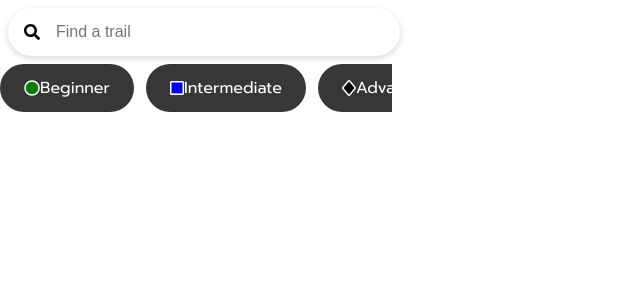
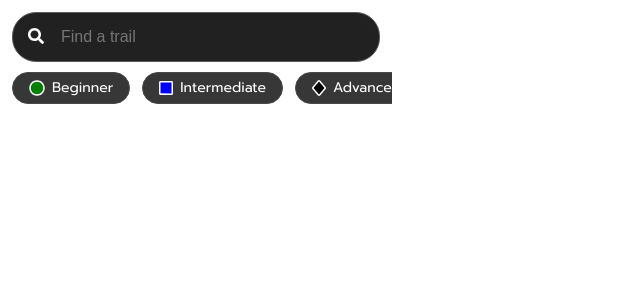
Before and after one commit to andycalder/search-component, a React (Create React App) app: page / in a window 1280 px wide. Shown: the top 300 px of the page, without its empty margins (0-640 px from the left). Built offline with nearby package versions, Linux system fonts and the light colour scheme.

Commit message:
Style with dark theme

```diff
--- a/src/components/FilterButton.tsx
+++ b/src/components/FilterButton.tsx
@@ -6,17 +6,23 @@ const Button = styled.button`
   display: flex;
   align-items: center;
   flex: 0 0 auto;
-  font-size: 100%;
-  line-height: 48px;
   font-family: inherit;
   border: 0;
-  padding: 0 24px 0 24px;
-  margin-right: 12px;
+  padding: 0 16px 0 16px;
+  margin: 12px;
+  margin-right: 0;
   width: fit-content;
-  height: 48px;
-	border-radius: 24px;
+  height: 32px;
+  border: 1px solid rgb(72, 72, 72);
+	border-radius: 16px;
   background-color: rgb(55,55,55);
+`;
+
+const ButtonText = styled.div`
   color: white;
+  font-size: 1.4rem;
+  line-height: 32px;
+  margin-left: 7px;
 `;
 
 interface FilterButtonProps {
@@ -29,7 +35,7 @@ const FilterButton = (props: FilterButtonProps) => {
   return (
     <Button onClick={() => props.onClick()}>
       <DifficultyIcon difficulty={props.icon} />
-      {props.text}
+      <ButtonText>{props.text}</ButtonText>
     </Button>
   );
 };
--- a/src/components/SearchBar.tsx
+++ b/src/components/SearchBar.tsx
@@ -10,13 +10,15 @@ const Controls = styled.div`
   max-height: 100vh;
   display: flex;
   flex-direction: column;
+  ${(props: {active: boolean}) => props.active && 'background-color: rgb(33, 33, 33)'};
 `;
 
 const Container = styled.div`
-  width: 100%;
   height: 48px;
   flex-shrink: 0;
-  margin: 8px;
+  display: flex;
+  margin: 12px;
+  margin-bottom: 0;
   position: relative;
   z-index: 999;
 `;
@@ -30,13 +32,15 @@ const ScrollingWrapper = styled.div`
 `;
 
 const Input = styled.input`
+  color: white;
+  background-color: rgb(33, 33, 33);
   font-size: 16px;
-  width: calc(100% - 96px);
+  flex: 1;
   height: 100%;
-  border: 0;
+  border: 1px solid rgb(89, 92, 97);
   border-radius: 24px;
-  box-shadow: 0 2px 5px 1px rgb(64 60 67 / 16%);
   outline: 0;
+  margin: 0;
   padding: 0 48px 0 48px;
 `;
 
@@ -52,7 +56,7 @@ const SearchBar = () => {
   };
 
   return (
-    <Controls>
+    <Controls active={active}>
       <Container>
         {active ?
           <SearchControl
--- a/src/components/SearchControl.tsx
+++ b/src/components/SearchControl.tsx
@@ -21,6 +21,8 @@ const Container = styled.div`
   display: flex;
   justify-content: center;
   align-items: center;
+  font-size: 1.6rem;
+  color: white;
 `;
 
 const SearchControl = (props: Props) => {
--- a/src/components/SearchItem.tsx
+++ b/src/components/SearchItem.tsx
@@ -9,7 +9,7 @@ const ListItem = styled.li`
 `;
 
 const Name = styled.div`
-  color: darkgray;
+  color: white;
   line-height: 45px;
   flex-grow: 1;
 `;
--- a/src/components/SearchPage.tsx
+++ b/src/components/SearchPage.tsx
@@ -6,7 +6,6 @@ import { Trail, Difficulty } from '../data/trail';
 const Container = styled.div`
   width: 100%;
   overflow: scroll;
-  background-color: #1a1d21;
 `;
 
 interface Props {
--- a/src/components/SearchSection.tsx
+++ b/src/components/SearchSection.tsx
@@ -6,12 +6,14 @@ const List = styled.ul`
   list-style: none;
   padding-left: 0;
   margin: 0;
+  font-size: 1.4rem;
 `;
 
 const Header = styled.div`
   position: sticky;
   top: 0px;
   width: 100%;
+  padding-left: 12px;
   background-color: orange;
 `;
 
--- a/src/index.tsx
+++ b/src/index.tsx
@@ -16,8 +16,11 @@ library.add(
 );
 
 const GlobalStyle = createGlobalStyle`
+  html {
+    font-size: 10px;
+    font-family: 'Prompt', sans-serif;
+  }
   body {
-    font-family: 'Prompt', sans-serif;
     margin: 0;
     padding: 0;
   }
```
